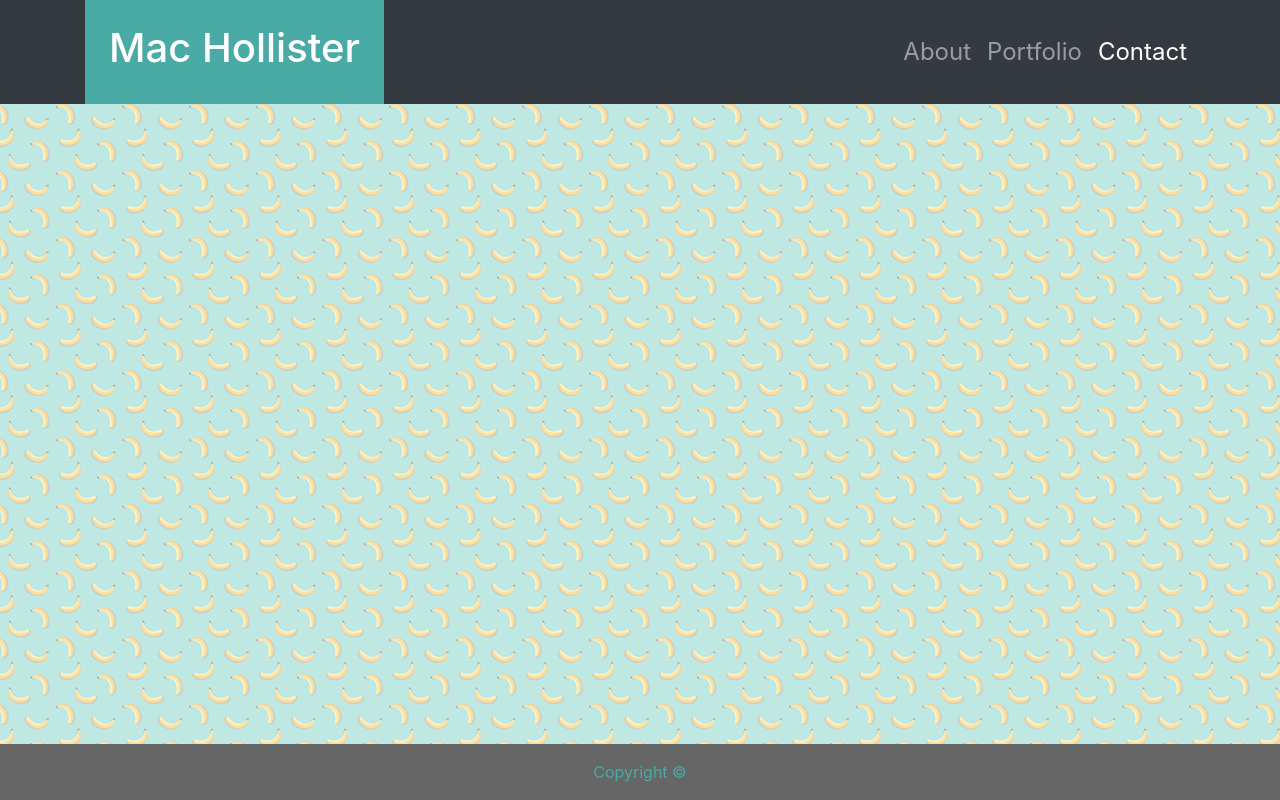
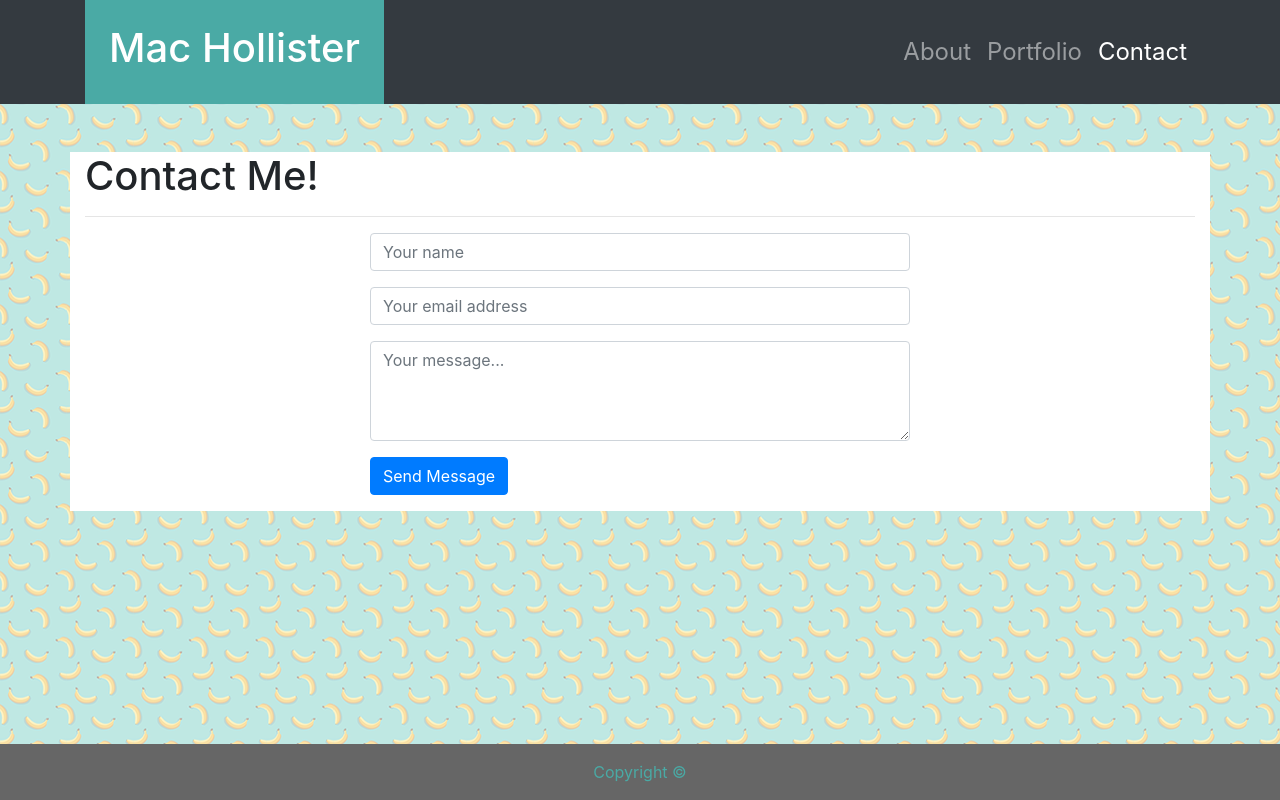
Before and after one commit to macdhollister/Bootstrap-Portfolio, a plain HTML site: page contact.html in a window 1280 px wide. Drawn offline with nearby package versions, Linux system fonts and the light colour scheme.

Commit message:
completed contact page

```diff
--- a/contact.html
+++ b/contact.html
@@ -39,6 +39,48 @@
     </nav>
     <!-- End Navbar -->
 
+    <!-- Begin Content -->
+    <div class="container mt-5" id="main_container">
+        <div class="row">
+            <div class="col">
+                <h1>Contact Me!</h1>
+                <hr>
+            </div>
+        </div>
+
+        <div class="row">
+            <div class="col-md-3">
+                <!-- Intentionally empty -->
+            </div>
+
+            <div class="col-md-6">
+                <div class="form-group">
+                    <input type="text" name="contactName" class="form-control" placeholder="Your name" value="">
+                </div>
+
+                <div class="form-group">
+                    <input type="text" name="contactEmail" class="form-control" placeholder="Your email address" value="">
+                </div>
+
+                <div class="form-group">
+                    <textarea class="form-control" placeholder="Your message..." style="height: 100px;"></textarea>
+                </div>
+
+                <div class="form-group">
+                    <button type="button" class="btn btn-primary">Send Message</button>
+                </div>
+
+            </div>
+
+            <div class="col-md-3">
+                <!-- Intentionally empty -->
+            </div>
+        </div>
+    </div>
+
+    <!-- End Content -->
+
+
     <!-- Begin Footer -->
     <footer class="page-footer font-small fixed-bottom">
         <div class="footer-copyright text-center py-3" id="my_footer">Copyright ©</div>
```
